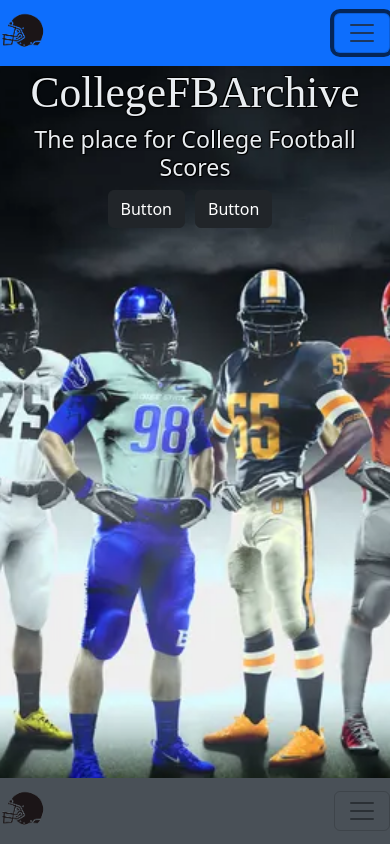
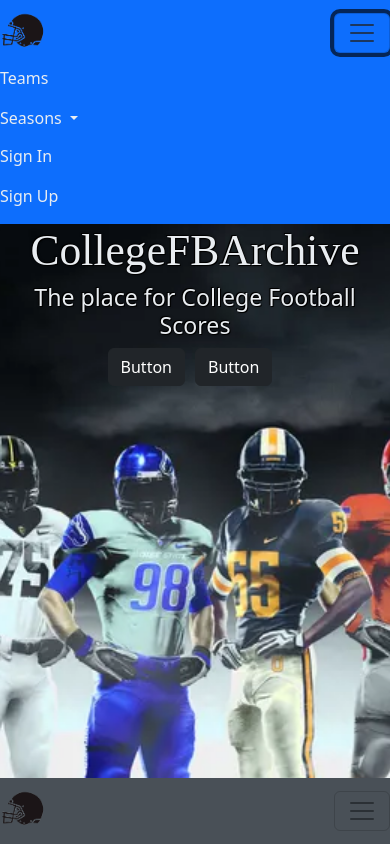
Before and after one commit to seanbsu/website-Angular, an Angular app: page / in a window 390 px wide. Both pictures are taken after a click on the button 362 px from the left and 33 px from the top of the page. Shown: the top 844 px of the page. Built offline with nearby package versions, Linux system fonts and the light colour scheme.

Commit message:
header and footer collapse functionality fix

```diff
--- a/src/app/footer/footer.component.html
+++ b/src/app/footer/footer.component.html
@@ -2,7 +2,7 @@
 <nav class="navbar navbar-expand-lg navbar-light ">
     <img src="../../assets/fb-helmet.png" alt="Logo" class="helmet-logo">
 
-    <button class="navbar-toggler" type="button" data-toggle="collapse" data-target="#navbarNavAltMarkup" aria-controls="navbarNavAltMarkup" aria-expanded="false" aria-label="Toggle navigation">
+    <button class="navbar-toggler" type="button" data-bs-toggle="collapse" data-bs-target="#navbarNavAltMarkup2" aria-controls="navbarNavAltMarkup" aria-expanded="false" aria-label="Toggle navigation">
       <span class="navbar-toggler-icon"></span>
     </button>
     <div class="collapse navbar-collapse justify-content-end"  id="navbarNavAltMarkup2">
--- a/src/app/header/header.component.css
+++ b/src/app/header/header.component.css
@@ -20,3 +20,13 @@
 .navbar-nav .nav-link {
   color: #e9edf1; /* Set your desired text color here */
 }
+
+@media (max-width: 992px){
+  .btn.dropdown-toggle{
+    padding-left: 0;
+  }
+  #Auth-buttons{
+    float:left;
+}
+
+}
--- a/src/app/header/header.component.html
+++ b/src/app/header/header.component.html
@@ -2,7 +2,7 @@
 <nav class="navbar navbar-expand-lg navbar-light bg-primary navbar-fixed-top">
     <img src="../../assets/fb-helmet.png" alt="Logo" class="helmet-logo">
 
-    <button class="navbar-toggler" type="button" data-toggle="collapse" data-target="#navbarNavAltMarkup" aria-controls="navbarNavAltMarkup" aria-expanded="false" aria-label="Toggle navigation">
+    <button class="navbar-toggler" type="button" data-bs-toggle="collapse" data-bs-target="#navbarNavAltMarkup" aria-controls="navbarNavAltMarkup" aria-expanded="false" aria-label="Toggle navigation">
       <span class="navbar-toggler-icon"></span>
     </button>
     <div class="collapse navbar-collapse" id="navbarNavAltMarkup">
@@ -24,7 +24,7 @@
 
       </div>
     </div>
-    <div class="collapse navbar-collapse justify-content-end"  id="navbarNavAltMarkup2">
+    <div class="collapse navbar-collapse justify-content-end" id="navbarNavAltMarkup" >
         <div class="navbar-nav" id="Auth-buttons">
             <a class="nav-item nav-link" href="#">Sign In</a>
             <a class="nav-item nav-link" href="#">Sign Up</a>
```
